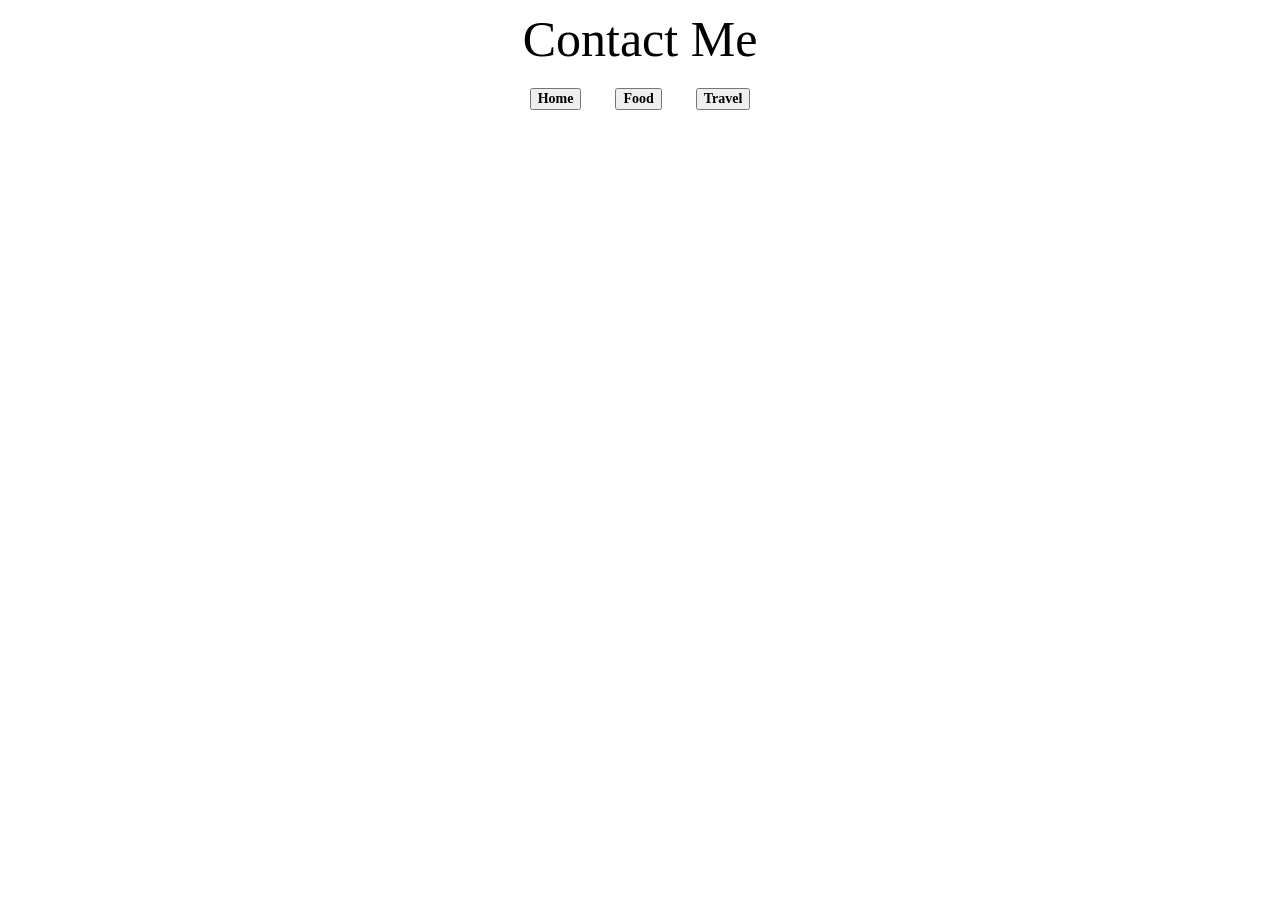
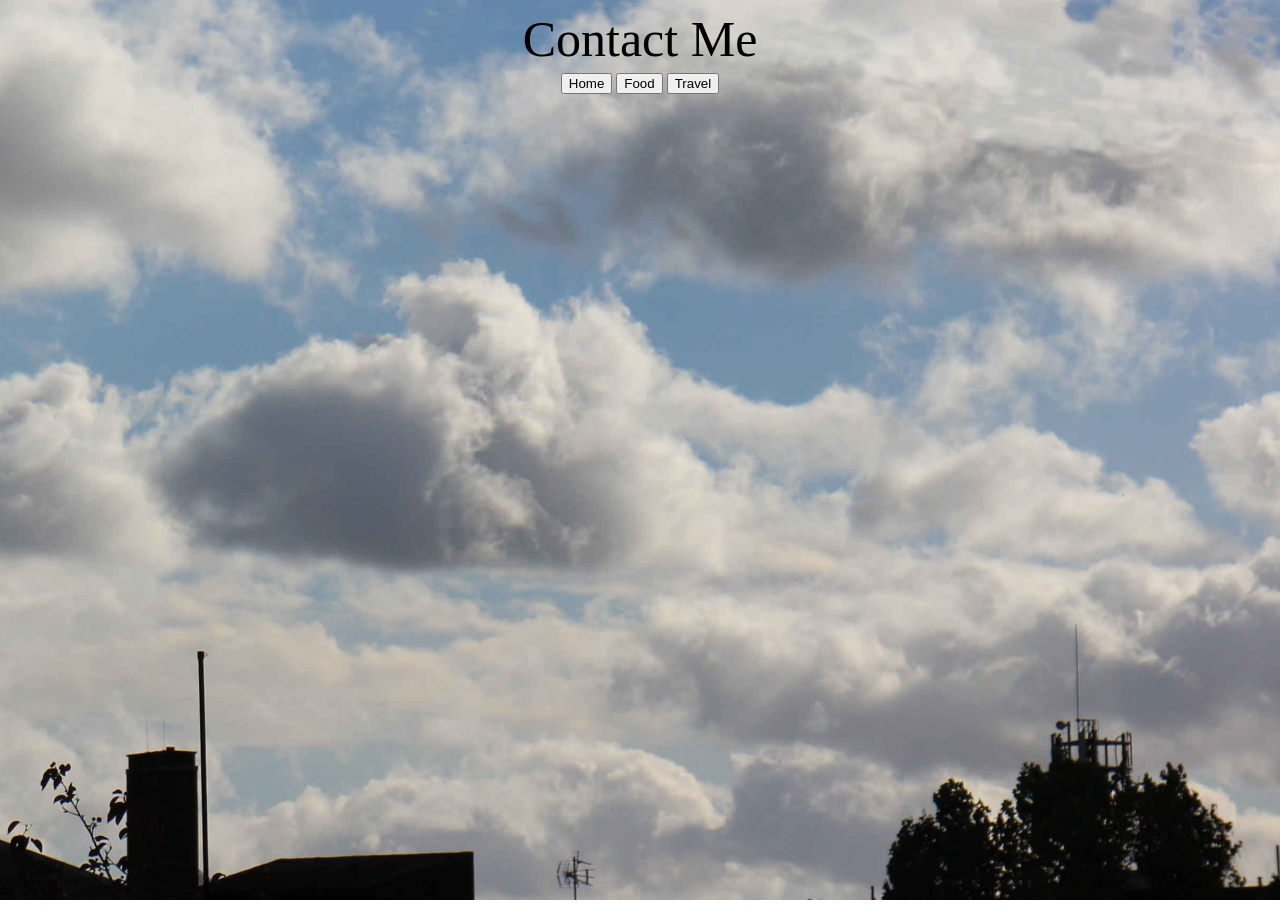
Before and after one commit to WenniAlexander/Website, a Jekyll site: the page built from contact/index.html, in a window 1280 px wide. Built offline with Jekyll 4.4.1, drawn with Linux system fonts in a browser that asks for light colours; some web fonts are replaced.

Commit message:
Update index.html

```diff
--- a/contact/index.html
+++ b/contact/index.html
@@ -1,14 +1,7 @@
-<!DOCTYPE html>
-<html>
-  <head>
-    <title>WENNI ALEXANDER CONTACT</title>
+---
+layout: base
+---
 
-    <link href="https://fonts.googleapis.com/css?family=Poller One" rel="stylesheet" type="text/css">
-
-    <link rel="stylesheet" href="/css/contact.css">
-  </head>
-
-  <body>
     <h1 class="title">Contact Me</h1>
 
     <link href="https://fonts.googleapis.com/css?family=Rye" rel="stylesheet" type="text/css">
@@ -18,6 +11,3 @@
         <a href="/food"><button id="btnfood">Food</button></a>
         <a href="/travel"><button id="btntravel">Travel</button></a>
     </div>
-
-  </body>
-</html>
```
